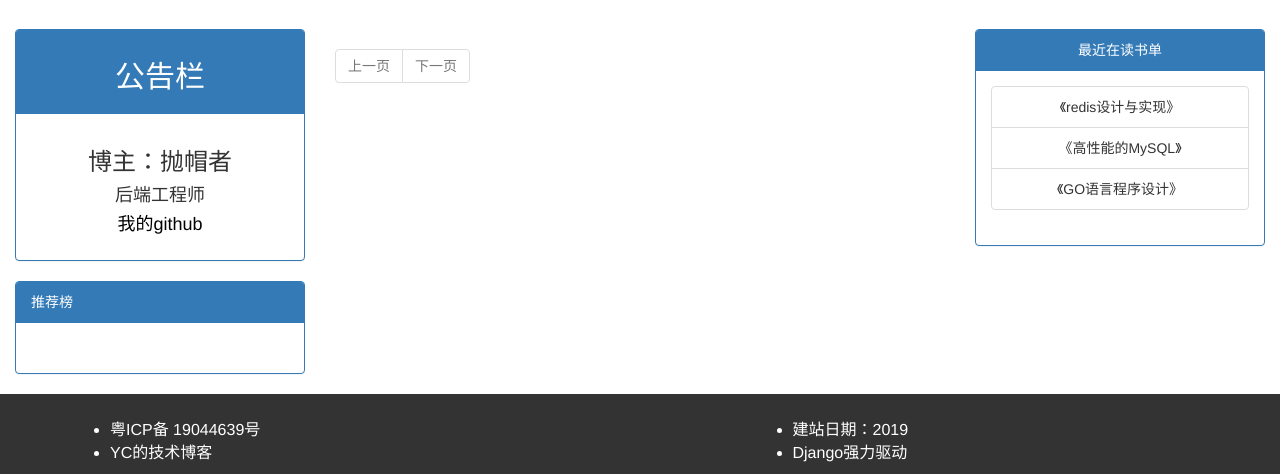
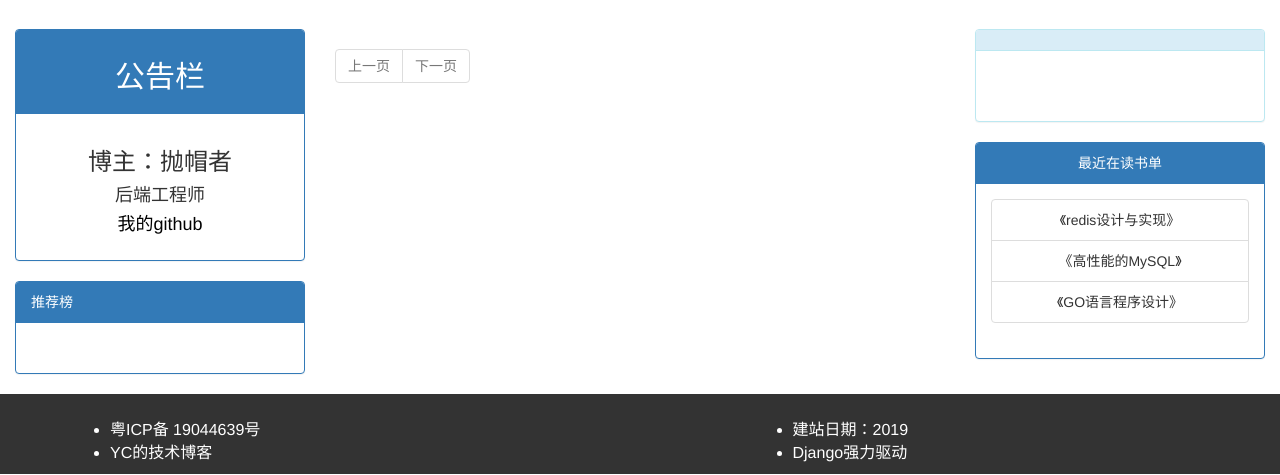
Before and after one commit to yance-dev/YcBlog, a Django app: template templates/index.html in a window 1280 px wide. Shown: the part 415-890 px from the top of the page. Run offline with Django 3.2, Linux system fonts and the light colour scheme; the template is opened without the code that fills it, so the values that code supplies are empty; some libraries are stand-ins or nearby versions.

Commit message:
修改页面布局，加入网易云乐评

```diff
--- a/templates/index.html
+++ b/templates/index.html
@@ -1,5 +1,6 @@
 <!DOCTYPE html>
 <html lang="en">
+
 <head>
     <meta charset="UTF-8">
     <title>GEEK</title>
@@ -8,9 +9,6 @@
     <script src="/static/js/jquery-3.3.1.min.js"></script>
     <script src="/static/blog/bs/js/bootstrap.min.js"></script>
     <style>
-        {#body{#}
-        {#    padding-bottom: 80px;#}
-        {#}#}
         a {
             text-decoration: none;
             color: #000;
@@ -23,12 +21,13 @@
 
         #blog_super {
             background-image: url("/static/img/pexels-photo-169789.png");
-            {#background: #373277;#}
+
             color: white;
         }
 
-        .navbar-inverse, .navbar-inverse .navbar-nav > .active > a {
-            {#background-color: #373277;#}
+        .navbar-inverse,
+        .navbar-inverse .navbar-nav>.active>a {
+
             color: white;
             border: none;
         }
@@ -46,12 +45,12 @@
             height: 80px;
             width: 100%;
         }
-
-
     </style>
 </head>
+
 <body>
-
+    <div class="container-fluid">
+        <div class="row">
                 <nav class="navbar navbar-inverse" style="margin-bottom: 0px">
                         <div class="container-fluid">
                             <!-- Brand and toggle get grouped for better mobile display -->
@@ -81,8 +80,8 @@
                                     <li><a href="#"><span id="user_icon"
                                                 class="glyphicon glyphicon-user"></span>{{ request.user.username }}</a></li>
                                     <li class="dropdown">
-                        <a href="#" class="dropdown-toggle" data-toggle="dropdown" role="button" aria-haspopup="true"
-                           aria-expanded="false">设置<span class="caret"></span></a>
+                                        <a href="#" class="dropdown-toggle" data-toggle="dropdown" role="button"
+                                            aria-haspopup="true" aria-expanded="false">设置<span class="caret"></span></a>
                                         <ul class="dropdown-menu">
                                             <li><a href="#">修改密码</a></li>
                                             <li><a href="#">修改头像</a></li>
@@ -108,21 +107,28 @@
                         <div class="container">
                             <h2 class="text-center">风之所向，吾之所往</h2>
                         </div>
-    <div tabindex="0" role="button" title="Dismiss this update" class="dismiss-btn" id="banner-dismiss-btn"><span
-            class="sr-only">Dismiss this update</span><span aria-hidden="true" class="glyph-icon"></span></div>
+                        <div tabindex="0" role="button" title="Dismiss this update" class="dismiss-btn" id="banner-dismiss-btn">
+                            <span class="sr-only">Dismiss this update</span><span aria-hidden="true" class="glyph-icon"></span>
+                        </div>
                     </div>
                     <div class="jumbotron" id="blog_super">
-    <span class="center-block text-center"><h1>GEEK</h1></span>
+                        <span class="center-block text-center">
+                            <h1>GEEK</h1>
+                        </span>
                         <p class="text-center">极客——次时代博客</p>
                         <p class="center-block text-center"><a class="btn btn-default btn-lg" href="/{{ request.user.username }}/"
                                 role="button">即刻前往个人站点</a></p>
                     </div>
-<div class="container-fluid">
+        </div>
+
+
             <div class="row">
                 <div class="col-md-3">
 
                     <div class="panel panel-primary">
-                <div class="panel-heading text-center"><h2>公告栏</h2></div>
+                        <div class="panel-heading text-center">
+                            <h2>公告栏</h2>
+                        </div>
                         <div class="panel-body">
                             <h3 class="text-center">博主：抛帽者</h3>
                             <h4 class="text-center">后端工程师</h4>
@@ -159,18 +165,20 @@
                             <div class="article-desc panel-body">
                                 <span class="media-left">
                                     <a href="/{{ article.user.username }}/"><img width="56" height="56"
-                                                                         src="media/{{ article.user.avatar }}"
-                                                                         alt=""></a>
+                                            src="media/{{ article.user.avatar }}" alt=""></a>
                                 </span>
                                 <span class="media-right">
                                     {{ article.desc }}
                                 </span>
                             </div>
                             <div class="panel-footer pub_info">
-                            <span><a href="/{{ article.user.username }}/">{{ article.user.username }}</a></span> &nbsp;&nbsp;&nbsp;
+                                <span><a href="/{{ article.user.username }}/">{{ article.user.username }}</a></span>
+                                &nbsp;&nbsp;&nbsp;
                                 <span>发布于 &nbsp;&nbsp;{{ article.create_time|date:"Y-m-d H:i" }}</span>&nbsp;&nbsp;
-                            <span class="glyphicon glyphicon-comment"></span>评论({{ article.comment_count }})&nbsp;&nbsp;
-                            <span class="glyphicon glyphicon-thumbs-up"></span>点赞({{ article.up_count }})&nbsp;&nbsp;
+                                <span
+                                    class="glyphicon glyphicon-comment"></span>评论({{ article.comment_count }})&nbsp;&nbsp;
+                                <span
+                                    class="glyphicon glyphicon-thumbs-up"></span>点赞({{ article.up_count }})&nbsp;&nbsp;
                             </div>
                         </div>
                         <hr>
@@ -178,7 +186,8 @@
                         <ul class="pagination" id="pager">
 
                             {% if article_list.has_previous %}
-                    <li class="previous"><a href="/index/?page={{ article_list.previous_page_number }}">上一页</a></li>
+                            <li class="previous"><a href="/index/?page={{ article_list.previous_page_number }}">上一页</a>
+                            </li>
                             {% else %}
                             <li class="previous disabled"><a href="#">上一页</a></li>
                             {% endif %}
@@ -203,6 +212,17 @@
 
                 </div>
                 <div class="col-md-3">
+                    <div class="panel panel-info">
+                        <div class="panel-heading" id="comment_nickname"></div>
+                        <div class="panel-body">
+                            <h4 id="hotComments">
+                                </h3>
+
+                        </div>
+                        <div class="panel-body ">
+                            <img id="imgValidateCode" class="img-responsive img-rounded">
+                        </div>
+                    </div>
                     <div class="panel panel-primary">
                         <div class="panel-heading text-center">最近在读书单</div>
                         <div class="panel-body">
@@ -222,10 +242,10 @@
                         </div>
                     </div>
 
+
                 </div>
             </div>
-</div>
-<footer role="contentinfo" >
+        <div class="row"><footer  role="contentinfo">
                 <div class="container">
                     <div class="row">
                         <div class="left col-md-7">
@@ -254,7 +274,25 @@
                         </div>
                     </div>
                 </div>
-</footer>
+            </footer></div>
+
+        <script>
+            var xhr = new XMLHttpRequest();
+            xhr.open('get', 'https://api.comments.hk/');
+            xhr.onreadystatechange = function () {
+                if (xhr.readyState === 4) {
+                    var data = JSON.parse(xhr.responseText);
+                    var hotComments = document.getElementById('hotComments');
+                    hotComments.innerText = data.comment_content;
+                    $("#comment_nickname").text("@" + data.comment_nickname + "在歌曲：\"" + data.title + "\"下评论道");
+                    console.log(data)
+                    // $("#hotComments").css("background-img",data.images);
+                    $('#imgValidateCode').attr("src", data.images);
+                }
+            }
+            xhr.send();
+        </script>
+    </div>
 </body>
 
 </html>
```
Lines whose indentation alone changed are shown as unchanged.
